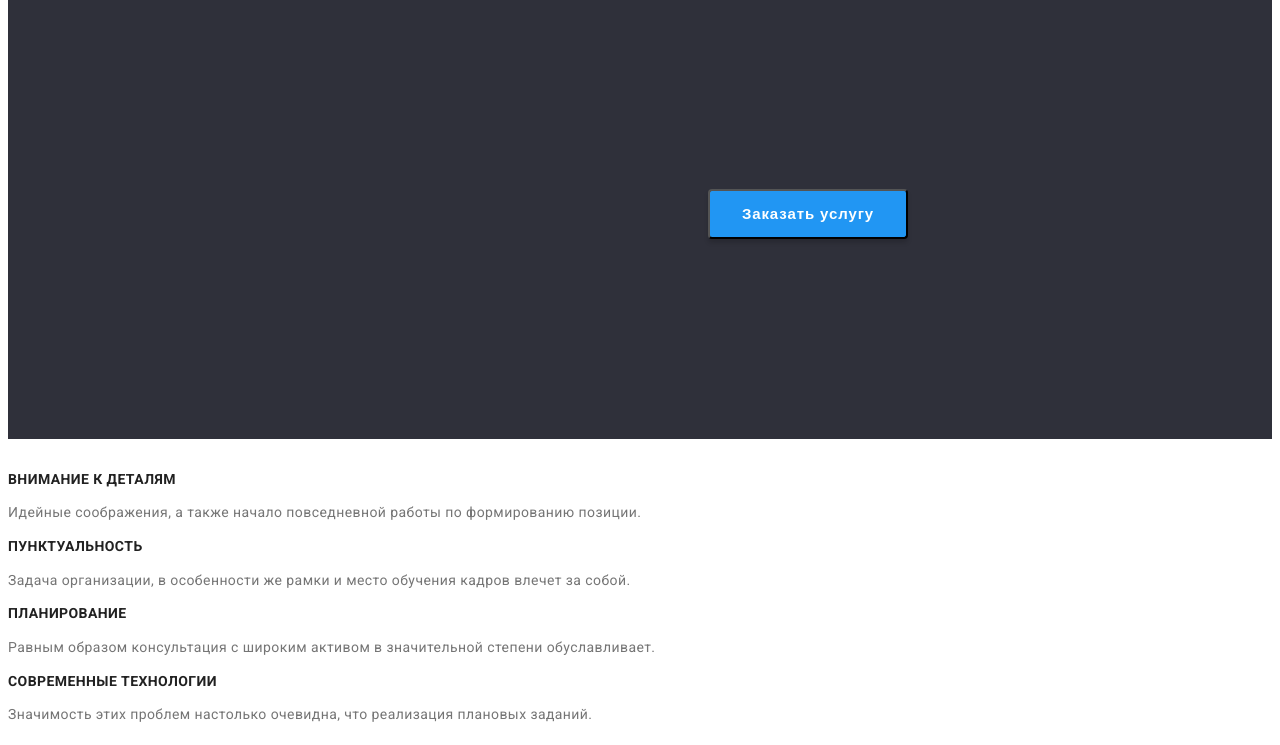
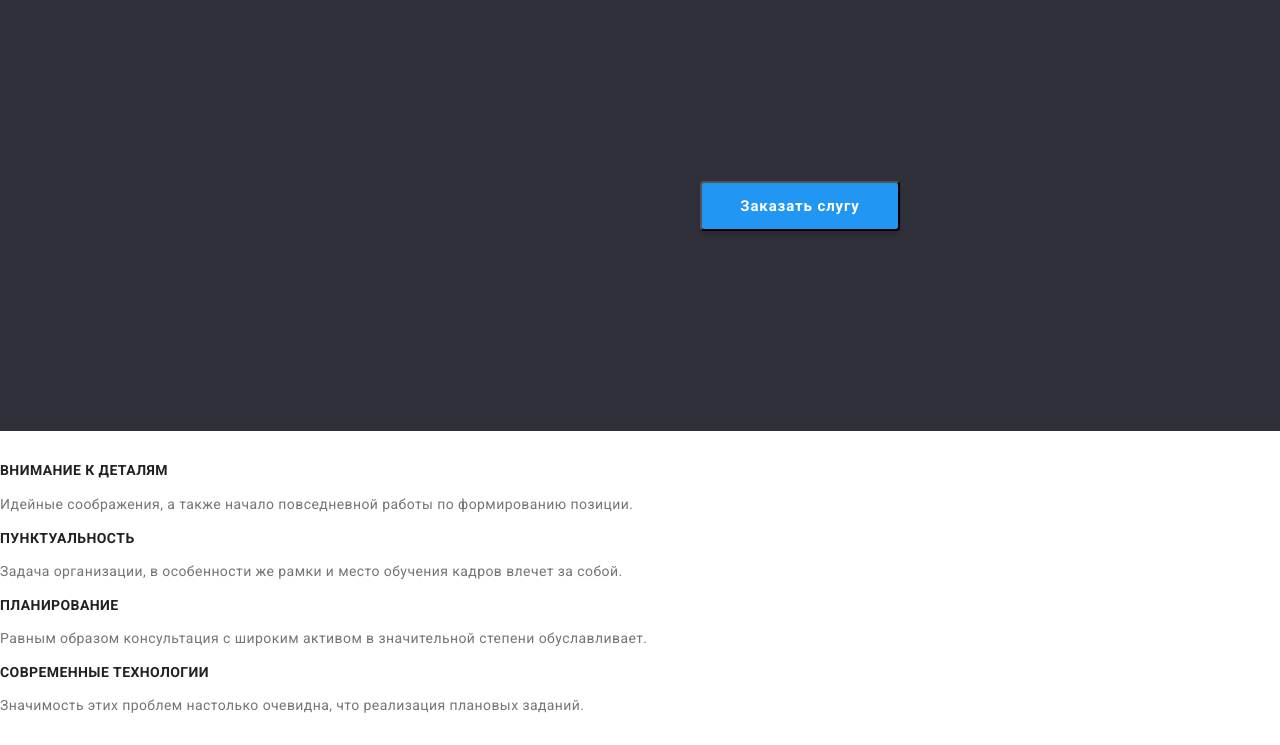
Before and after one commit to Finkons/goit-markup-hw-03, a plain HTML site: page index.html in a window 1280 px wide. Shown: the part 249-994 px from the top of the page. Drawn offline with Linux system fonts and the light colour scheme.

Commit message:
добавляет normalize

```diff
--- a/CSS/styles.css
+++ b/CSS/styles.css
@@ -4,6 +4,13 @@
   --accent-color: #2196f3;
   --primary-color-white: #ffffff;
   --background-gray: #2f303a;
+}
+html {
+  box-sizing: border-box;
+}
+*,
+*::before *::after {
+  box-sizing: inherit;
 }
 
 body {
@@ -86,6 +93,7 @@ ul {
   background: var(--background-gray);
 }
 .hero-titel {
+  outline: 2px solid lawngreen;
   position: absolute;
   width: 696px;
   height: 120px;
@@ -102,25 +110,26 @@ ul {
   color: var(--primary-color-white);
 }
 .hero-button {
+  display: inline-block;
+  padding: 10px, 32px;
   cursor: pointer;
   position: absolute;
-  width: 200px;
+  min-width: 200px;
   height: 50px;
   left: 700px;
   top: 430px;
-
-  background: var(--accent-color);
-  box-shadow: 0px 4px 4px rgba(0, 0, 0, 0.15);
-  border-radius: 4px;
-}
-.hero-button-text {
   font-style: inherit;
   font-weight: bold;
   font-size: 15px;
   line-height: 2;
   letter-spacing: 0.06em;
   color: var(--primary-color-white);
+
+  background: var(--accent-color);
+  box-shadow: 0px 4px 4px rgba(0, 0, 0, 0.15);
+  border-radius: 4px;
 }
+
 /* ------------------------------feature------------------------------ */
 .feature .feature-head {
   font-weight: bold;
--- a/index.html
+++ b/index.html
@@ -5,6 +5,7 @@
     <meta http-equiv="X-UA-Compatible" content="IE=edge" />
     <meta name="viewport" content="width=device-width, initial-scale=1.0" />
     <title>Document</title>
+    <link rel="stylesheet" href="./CSS/modern-normalize.css" />
     <link rel="stylesheet" href="./CSS/styles.css" />
     <link rel="preconnect" href="https://fonts.googleapis.com" />
     <link rel="preconnect" href="https://fonts.gstatic.com" crossorigin />
@@ -39,9 +40,7 @@
       <!-- hero -->
       <section class="hero">
         <h1 class="hero-titel">Эффективные решения для вашего бизнеса</h1>
-        <button type="button" class="hero-button">
-          <span class="hero-button-text">Заказать услугу</span>
-        </button>
+        <button type="button" class="hero-button">Заказать слугу</button>
       </section>
       <!-- feature -->
       <section class="feature">
```
